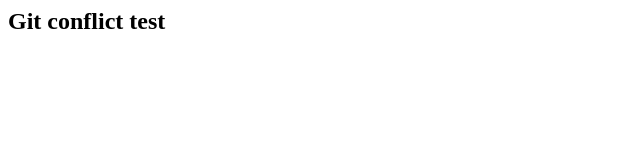
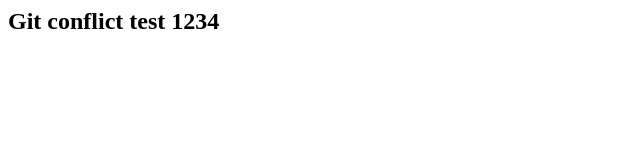
Before and after one commit to vishwanath231/git-conflict-app, a plain HTML site: page index.html in a window 1280 px wide. Shown: the full height of the page, 0-640 px from the left. Drawn offline with Linux system fonts and the light colour scheme.

Commit message:
Update index.html

```diff
--- a/index.html
+++ b/index.html
@@ -3,6 +3,6 @@
     <title>Hello</title>
   </head>
   <body>
-    <h2>Git conflict test</h2>
+    <h2>Git conflict test 1234</h2>
   </body>
 </html>
```
